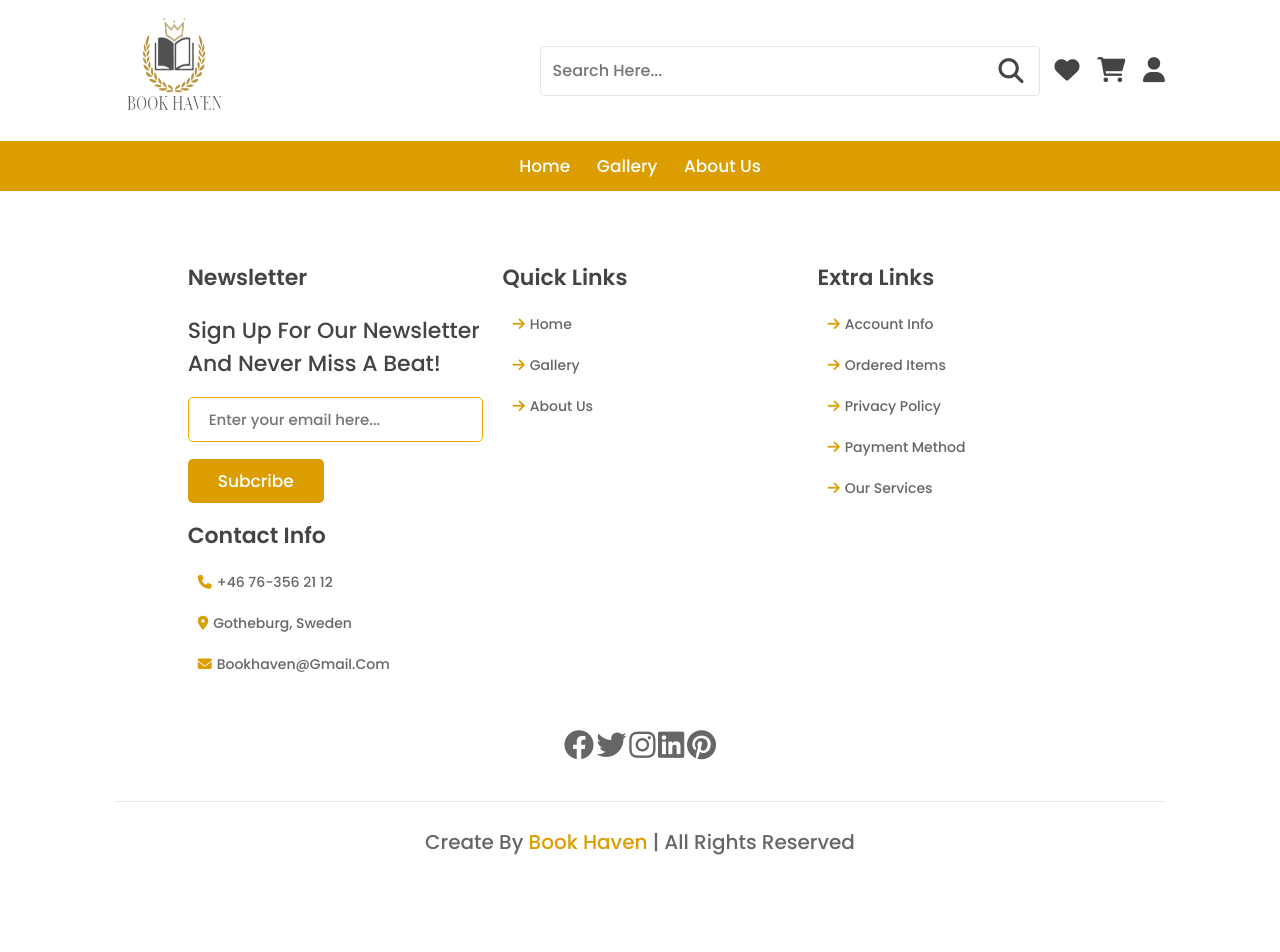
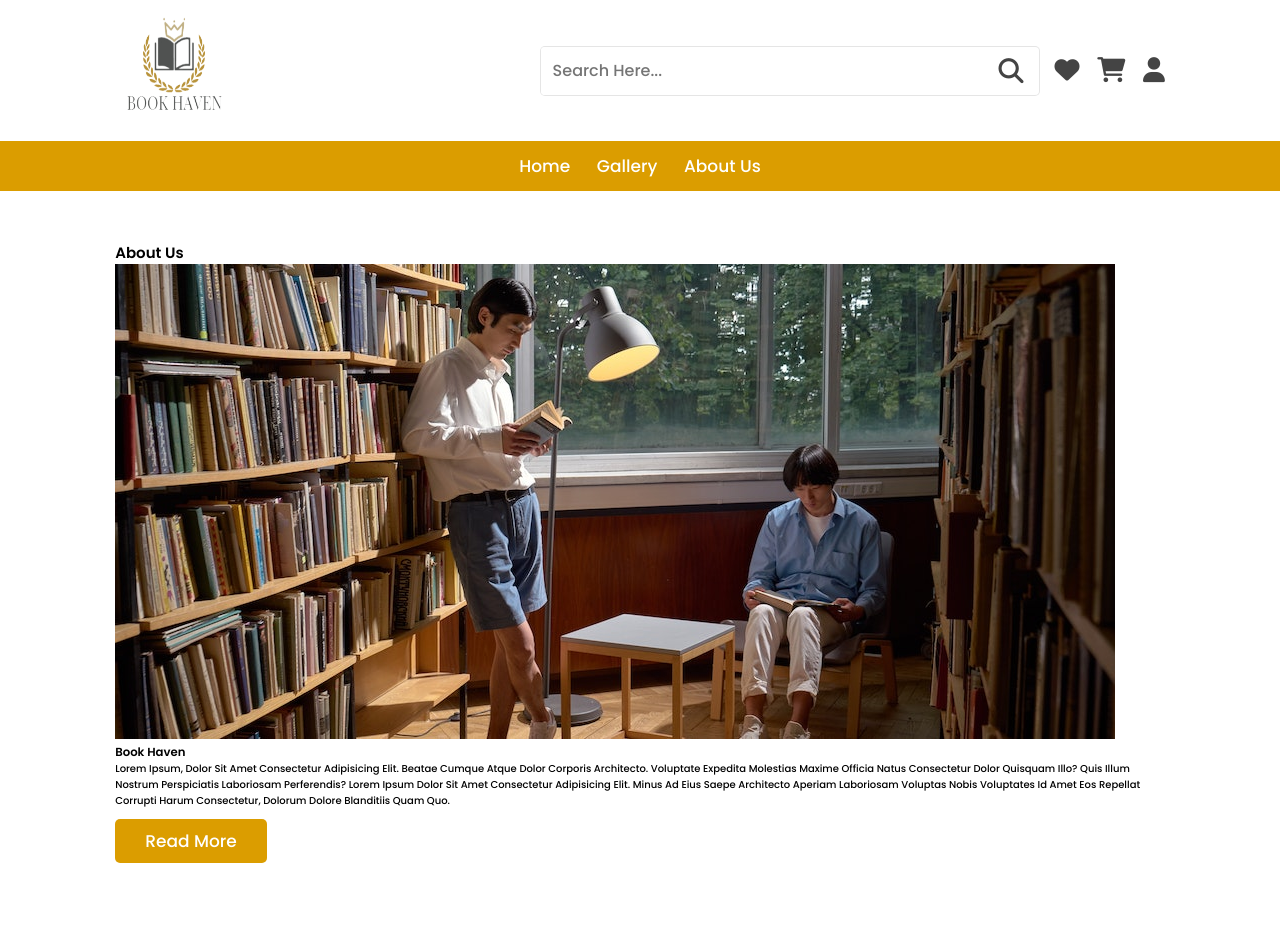
Before and after one commit to TRkiwi/Book-Haven, a plain HTML site: page aboutus.html in a window 1280 px wide. Shown: the top 952 px of the page. Before the commit the page ends 907 px from the top, so only its background shows below. Drawn offline with Linux system fonts and the light colour scheme.

Commit message:
Added pictures, and an about us message about Book Haven

```diff
--- a/aboutus.html
+++ b/aboutus.html
@@ -65,6 +65,35 @@
 
 
     <!-------- bottom navbar ends ----------->
+
+    <section class="about" id="about">
+
+        <h1 class="heading"><span>About Us</span></h1>
+
+              <div class="about-container">
+
+                  <div class="about-box">
+                    <div class="image">
+                        <img src="./image/about-bg.jpg" alt="">
+                    </div>
+
+                    <div class="content">
+                        <h3>Book Haven</h3>
+                        <p>
+                          Lorem ipsum, dolor sit amet consectetur adipisicing elit. Beatae cumque atque dolor corporis
+                          architecto. Voluptate expedita molestias maxime officia natus consectetur dolor quisquam illo?
+                          Quis illum nostrum perspiciatis laboriosam perferendis? Lorem ipsum dolor sit amet consectetur
+                          adipisicing elit. Minus ad eius saepe architecto aperiam laboriosam voluptas nobis voluptates
+                          id amet eos repellat corrupti harum consectetur, dolorum dolore blanditiis quam quo.
+                        </p>
+                        <a href="" class="btn">read more</a>
+                    </div>
+
+                  </div>
+              </div>
+      </section>
+
+
     <!-------- login form start ----------->
 
 
@@ -160,5 +189,7 @@
 
 
 
+
+
 </body>
 </html>
```
Also changed, not shown: image/about-bg.jpg (added).
